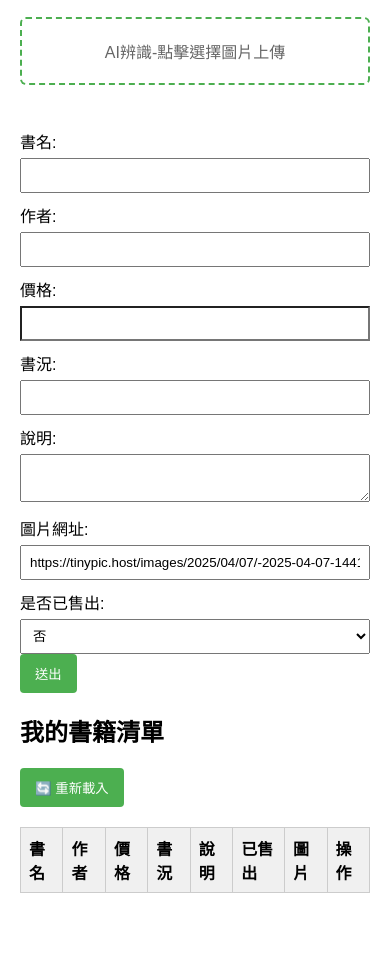
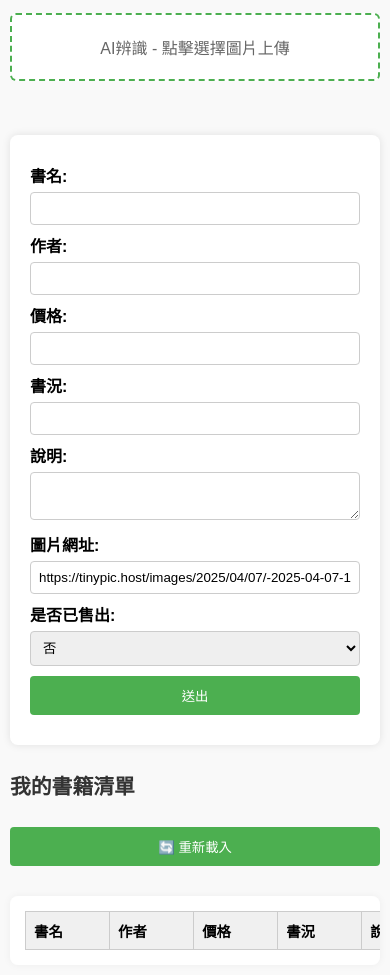
Before and after one commit to AmooAAA/bookstore-frontend, a website: page public/index.html in a window 390 px wide. Shown: the part 186-1161 px from the top of the page. Before the commit the page ends 1099 px from the top, so only its background shows below. Drawn offline with Linux system fonts and the light colour scheme; no server answers; sample sign-in values are in the browser's storage.

```diff
--- a/public/index.html
+++ b/public/index.html
@@ -5,63 +5,72 @@
   <meta name="viewport" content="width=device-width, initial-scale=1" />
   <title>我的書籍</title>
   <style>
+    * {
+      box-sizing: border-box;
+    }
+
     body {
       font-family: Arial, sans-serif;
-      margin: 20px;
-      max-width: 900px;
+      margin: 0;
+      padding: 20px;
+      max-width: 100%;
+      background-color: #f9f9f9;
     }
-    label {
-      display: block;
-      margin-top: 10px;
+
+    h1, h2 {
+      margin-top: 1.2em;
+      color: #333;
     }
-    input, textarea, select {
-      width: 100%;
-      padding: 8px;
-      margin-top: 5px;
-      box-sizing: border-box;
-    }
-    input[type="number"] {
-      -webkit-appearance: none;
-      appearance: none;
-    }
-    input[type="number"]::-webkit-outer-spin-button,
-    input[type="number"]::-webkit-inner-spin-button {
-      -webkit-appearance: none;
-      margin: 0;
-    }
+
     button {
       padding: 10px 15px;
       background-color: #4CAF50;
       color: white;
       border: none;
       cursor: pointer;
+      margin-top: 10px;
       margin-right: 5px;
       border-radius: 4px;
       transition: background-color 0.3s ease;
     }
+
     button:hover {
       background-color: #45a049;
     }
-    table {
-      width: 100%;
-      border-collapse: collapse;
+
+    form {
+      background: #fff;
+      padding: 20px;
+      border-radius: 8px;
+      box-shadow: 0 0 8px rgba(0,0,0,0.1);
       margin-top: 20px;
     }
-    th, td {
+
+    label {
+      display: block;
+      margin-top: 10px;
+      font-weight: bold;
+    }
+
+    input, textarea, select {
+      width: 100%;
+      padding: 8px;
+      margin-top: 5px;
       border: 1px solid #ccc;
-      padding: 8px;
-      text-align: left;
-      vertical-align: middle;
+      border-radius: 4px;
     }
-    th {
-      background-color: #f0f0f0;
+
+    input[type="number"] {
+      -webkit-appearance: none;
+      appearance: none;
     }
-    img {
-      max-width: 100px;
-      max-height: 80px;
-      object-fit: contain;
+
+    input[type="number"]::-webkit-outer-spin-button,
+    input[type="number"]::-webkit-inner-spin-button {
+      -webkit-appearance: none;
+      margin: 0;
     }
-    /* 拖拉區塊樣式 */
+
     #uploadArea {
       margin-top: 20px;
       padding: 20px;
@@ -72,15 +81,19 @@
       border-radius: 6px;
       user-select: none;
       outline: none;
+      background: #fff;
     }
+
     #uploadArea.dragover {
       background-color: #e8f5e9;
       border-color: #388e3c;
       color: #388e3c;
     }
+
     #uploadArea:focus {
       box-shadow: 0 0 0 3px rgba(72, 180, 97, 0.5);
     }
+
     #status {
       margin-top: 10px;
       font-weight: bold;
@@ -88,21 +101,81 @@
       min-height: 24px;
     }
 
+    .table-container {
+      overflow-x: auto;
+      margin-top: 20px;
+      background: #fff;
+      padding: 15px;
+      border-radius: 8px;
+      box-shadow: 0 0 8px rgba(0,0,0,0.05);
+    }
+
+    table {
+      width: 100%;
+      border-collapse: collapse;
+      min-width: 700px;
+    }
+
+    th, td {
+      border: 1px solid #ccc;
+      padding: 8px;
+      text-align: left;
+      vertical-align: middle;
+    }
+
+    th {
+      background-color: #f0f0f0;
+    }
+
+    img {
+      max-width: 100px;
+      max-height: 80px;
+      object-fit: contain;
+    }
+
+    @media (max-width: 768px) {
+      body {
+        padding: 10px;
+      }
+
+      h1, h2 {
+        font-size: 1.3rem;
+      }
+
+      label {
+        margin-top: 8px;
+      }
+
+      button {
+        width: 100%;
+        margin-bottom: 10px;
+      }
+
+      table {
+        font-size: 0.9rem;
+      }
+
+      img {
+        max-width: 60px;
+        max-height: 60px;
+      }
+    }
   </style>
 </head>
 <body>
+  <!-- 內容區 -->
   <button onclick="window.location.href='bookForm.html'">⬅ 返回</button>
   <h1>我的書籍</h1>
   <h2>新增 / 修改書籍</h2>
 
-  <!-- 新增拖拉上傳區塊 -->
+  <!-- 拖拉上傳 -->
   <div id="uploadArea" tabindex="0" role="button" aria-label="點擊或拖拉圖片上傳">
-    AI辨識-點擊選擇圖片上傳
+    AI辨識 - 點擊選擇圖片上傳
   </div>
   <input type="file" id="fileInput" accept="image/*" style="display:none" />
-
   <div id="status"></div>
 
+  <!-- 書籍表單 -->
   <form id="bookForm">
     <input type="hidden" id="_id" />
     <label for="title">書名:</label>
@@ -126,8 +199,10 @@
     <button type="submit">送出</button>
   </form>
 
+  <!-- 書籍列表 -->
   <h2>我的書籍清單</h2>
   <button onclick="fetchBooks()">🔄 重新載入</button>
+  <div class="table-container">
     <table id="booksTable" aria-live="polite" aria-relevant="all">
       <thead>
         <tr>
@@ -143,7 +218,7 @@
       </thead>
       <tbody></tbody>
     </table>
-
+  </div>
 <script>
   const apiUrl = 'https://cccbookbot-0c3d990eba99.herokuapp.com/api/books';
   const token = localStorage.getItem('token');
```
Lines whose indentation alone changed are shown as unchanged.
